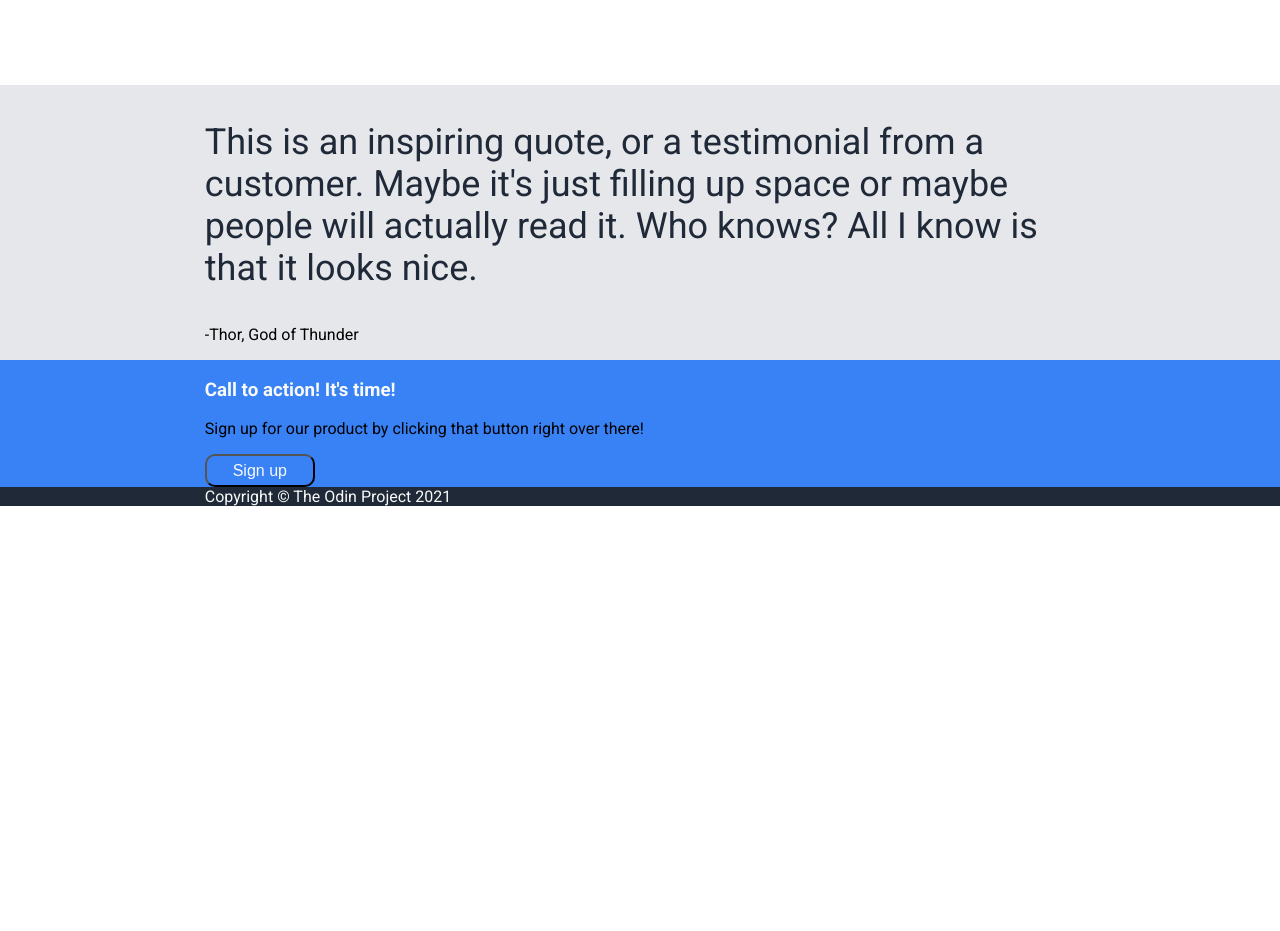
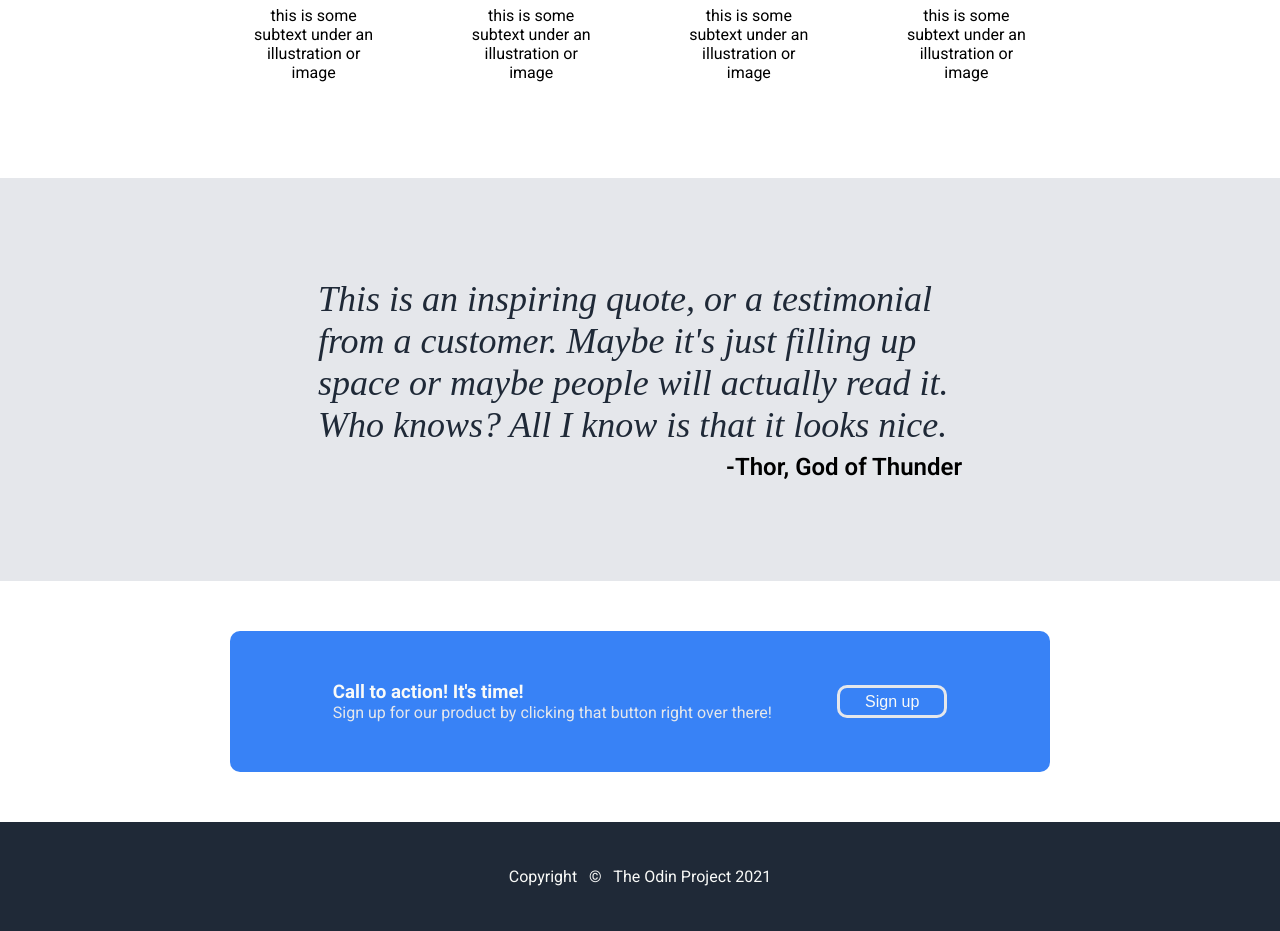
Before and after one commit to AlinC10/landing-page-odin, a plain HTML site: page index.html in a window 1280 px wide. Shown: the part 927-1858 px from the top of the page. Before the commit the page ends 1433 px from the top, so only its background shows below. Drawn offline with Linux system fonts and the light colour scheme.

Commit message:
Finish webpage
Add CSS styling to quote, sing-up and footer sections, change Hero
section image to a placeholder image.

```diff
--- a/index.html
+++ b/index.html
@@ -24,7 +24,7 @@
                     <p class="header-text">This website has some subtext that goes here under the main title. It&apos;s a smaller font and the color is lower contrast</p>
                     <button>Sign Up</button>
                 </div>
-                <img src="images/Photo by James Wheeler.jpg" alt="a beautiful photo of nature">
+                <img src="images/elementor-placeholder-image.png" alt="hero image">
             </div>
         </header>
         <section class="random-info">
@@ -66,6 +66,6 @@
             </div>
             <button>Sign up</button>
         </section>
-        <footer>Copyright <span>&#169;<span></span> The Odin Project 2021</footer>
+        <footer>Copyright <span>&#169;</span> The Odin Project 2021</footer>
     </body>
 </html>
--- a/style.css
+++ b/style.css
@@ -61,23 +61,29 @@ h2 {
 
 .quote {
     font-size: 36px;
-    font-style: light italic;
+    font-family: "Light Italic", 'Times New Roman', Times, serif;
+    font-style: italic;
+    font-weight: 100;
     color: #1F2937;
+    margin: 0 13%;
 }
 
 /*Requested colors and font styles*/
 
 ul {
     list-style: none;
+    font-weight: 300;
 }
 
 a {
     text-decoration: none;
+    font-size: 16px;
 }
 
 .header-top {
     display: flex;
     align-items: center;
+    margin-top: 5px;
 }
 
 nav {
@@ -94,7 +100,7 @@ ul {
     display: flex;
     align-items: center;
     gap: 30px;
-    padding: 100px 0;
+    padding: 100px 0 120px;
 }
 
 .header-text {
@@ -103,7 +109,7 @@ ul {
 
 img {
     min-width: 45%;
-    height: 200px;
+    height: 250px;
     object-fit: cover;
 }
 
@@ -118,6 +124,7 @@ button {
     width: 110px;
     border-radius: 10px;
     font-size: 16px;
+    border-width: 0px;
 }
 
 h2 {
@@ -152,3 +159,48 @@ figure {
     padding-top: 50px;
     padding-bottom: 80px;
 }
+
+.author {
+    float: right;
+    margin: 7px 13% 0;
+    font-size: 24px;
+    font-weight: 600;
+}
+
+.quote-section {
+    padding-top: 100px;
+    padding-bottom: 100px;
+}
+
+footer {
+    text-align: center;
+    padding-top: 45px;
+    padding-bottom: 45px;
+}
+
+span {
+    margin: 0 8px;
+}
+.sign-up button {
+    border: 3px solid #E5E7EB;
+}
+
+.text p {
+    color:#E5E7EB;
+}
+
+.sign-up {
+    box-sizing: border-box;
+    margin: 50px auto;
+    width: 64%;
+    border-radius: 10px;
+    padding: 50px 8%;
+    display: flex;
+    justify-content: space-between;
+    align-items: center;
+}
+
+.text p,
+h3 {
+    margin: 0;
+}
```
Also changed, not shown: 1 other file.
